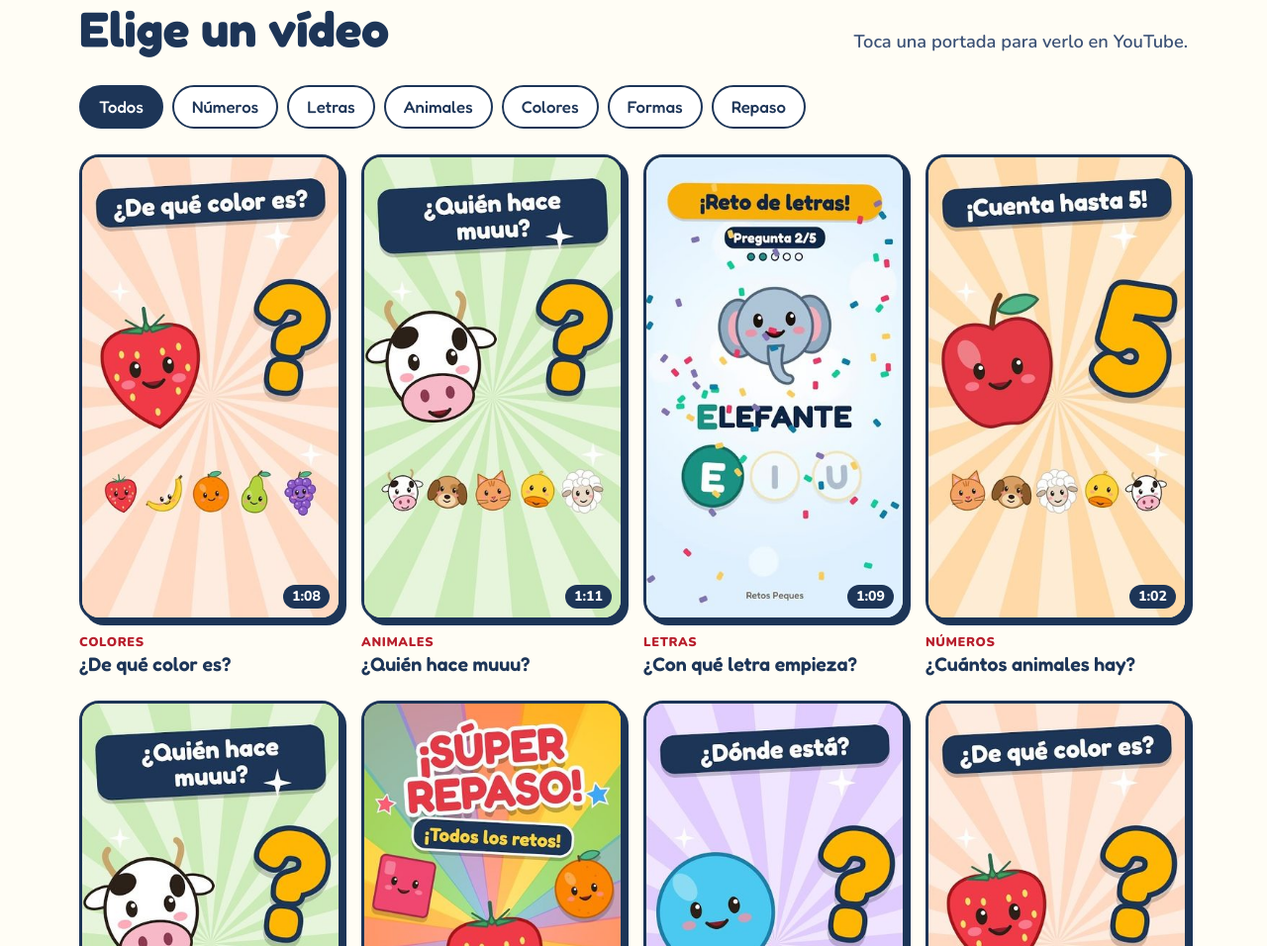
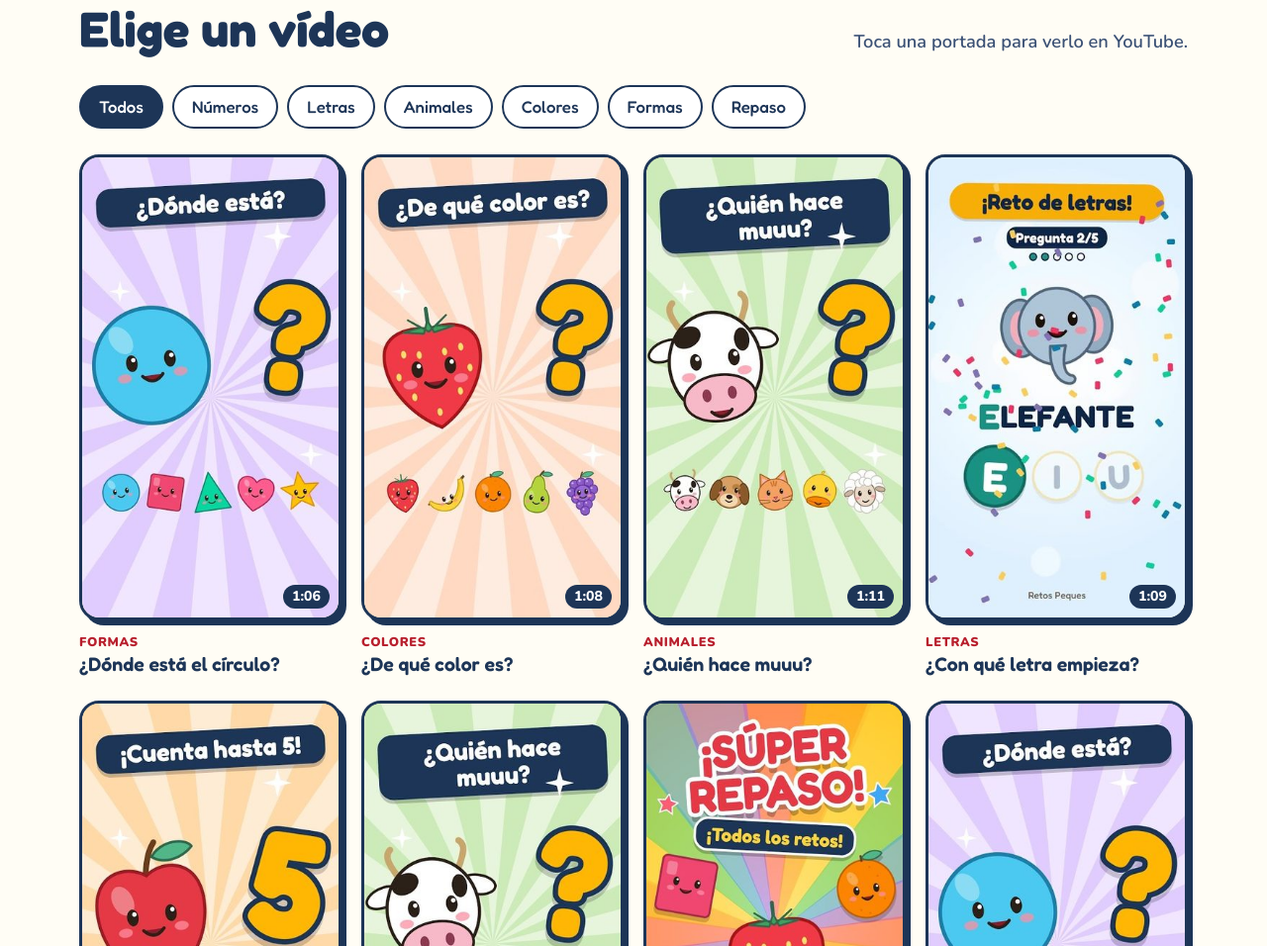
Before and after one commit to retospeques/retospeques.github.io, a plain HTML site: page index.html in a window 1280 px wide. Shown: the part 1498-2454 px from the top of the page at 99% size. Drawn offline with Linux system fonts and the light colour scheme.

Commit message:
Actualiza los vídeos (10 publicados)

```diff
--- a/index.html
+++ b/index.html
@@ -308,6 +308,10 @@ ul,ol{list-style:none;margin:0;padding:0}
     </div>
     <div class="chips" role="group" aria-label="Filtrar vídeos por temática"><button class="chip activo" type="button" data-f="todos" aria-pressed="true">Todos</button><button class="chip" type="button" data-f="numeros" aria-pressed="false">Números</button><button class="chip" type="button" data-f="letras" aria-pressed="false">Letras</button><button class="chip" type="button" data-f="animales" aria-pressed="false">Animales</button><button class="chip" type="button" data-f="colores" aria-pressed="false">Colores</button><button class="chip" type="button" data-f="formas" aria-pressed="false">Formas</button><button class="chip" type="button" data-f="repaso" aria-pressed="false">Repaso</button></div>
     <ul class="rejilla" id="rejilla">
+<li class="video" data-s="formas"><a href="https://www.youtube.com/watch?v=v-l86M89ng4" target="_blank" rel="noopener">
+  <span class="marco"><img src="img/videos/v-l86M89ng4.jpg" width="360" height="640" loading="lazy" alt="Portada del vídeo: ¿Dónde está el círculo?"><span class="dur">1:06</span><span class="play" aria-hidden="true"></span></span>
+  <span class="v-serie">Formas</span><span class="v-tit">¿Dónde está el círculo?</span>
+</a></li>
 <li class="video" data-s="colores"><a href="https://www.youtube.com/watch?v=umEHxUeS5G4" target="_blank" rel="noopener">
   <span class="marco"><img src="img/videos/umEHxUeS5G4.jpg" width="360" height="640" loading="lazy" alt="Portada del vídeo: ¿De qué color es?"><span class="dur">1:08</span><span class="play" aria-hidden="true"></span></span>
   <span class="v-serie">Colores</span><span class="v-tit">¿De qué color es?</span>
```
Also changed, not shown: img/videos/v-l86M89ng4.jpg (added).
